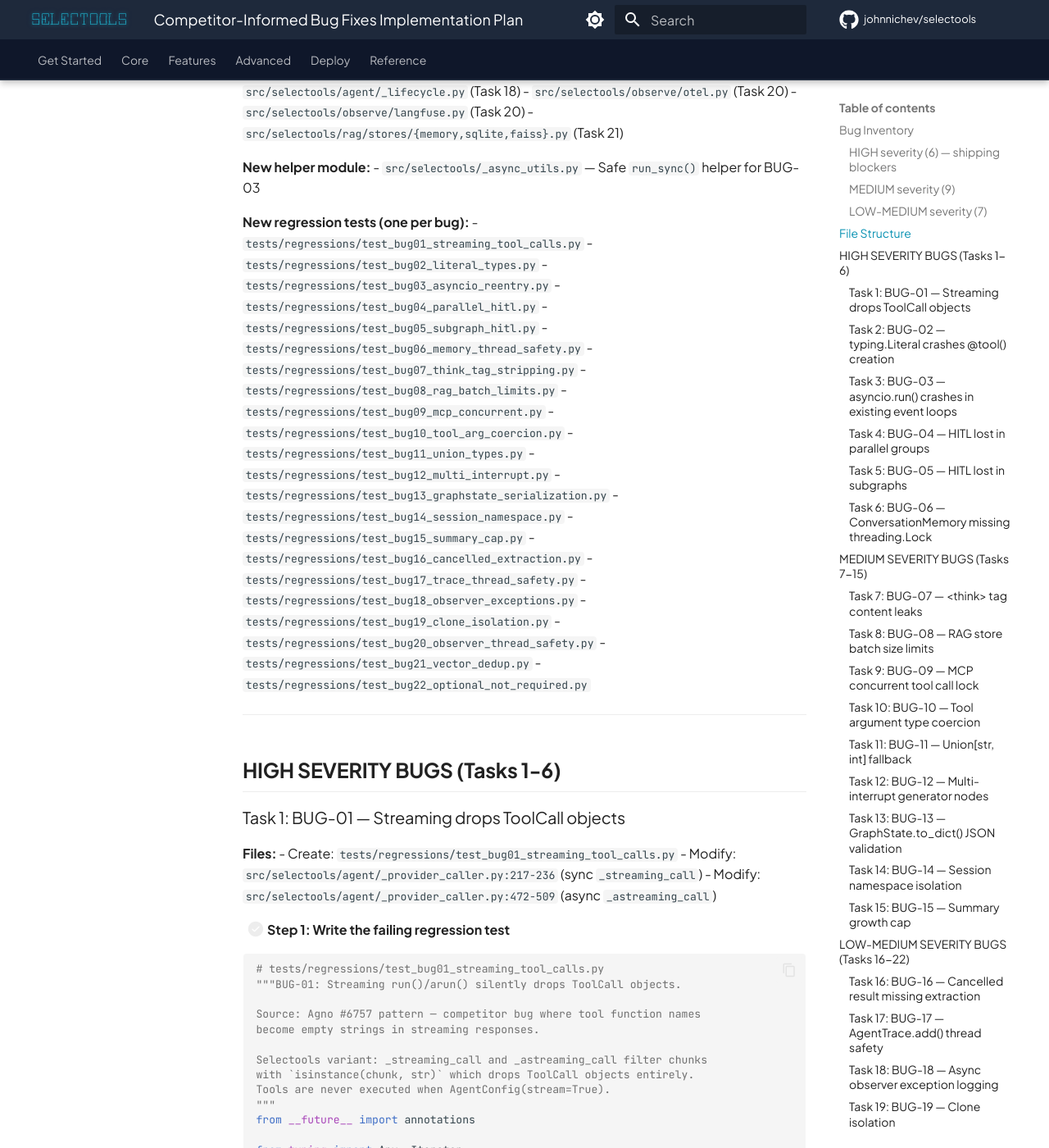
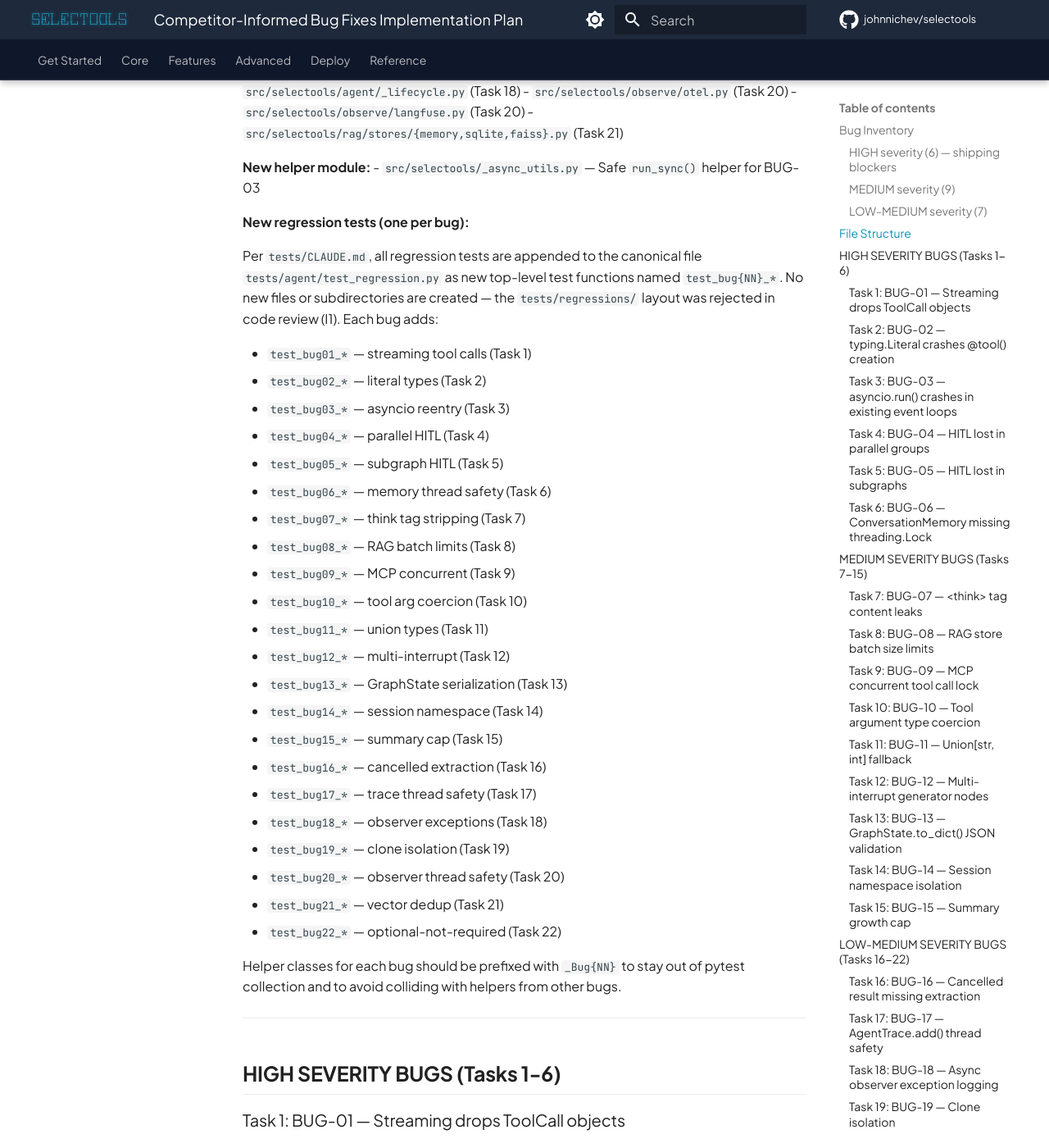
Before and after one commit to johnnichev/selectools, an MkDocs documentation site: the page built from docs/superpowers/plans/2026-04-10-competitor-bug-fixes.md, in a window 1280 px wide and 1400 px high, scrolled down 2995 px. Shown: the whole window at 82% size. Built offline with MkDocs 1.6.1 and Material for MkDocs 9.7.7, drawn with Linux system fonts in a browser that asks for light colours; comment, search, counter and statistics services are not loaded; some of the changed text lies outside the part shown.

Commit message:
fix(tests): relocate BUG-01 regression tests to canonical location
Addresses code review I1 and I2:

I1: Regression tests must live in tests/agent/test_regression.py
per tests/CLAUDE.md convention — not in a new tests/regressions/
package. The three BUG-01 tests are now appended to the canonical
file with test_bug01_ prefixes for discoverability.

I2: Added test_bug01_astreaming_sync_fallback_preserves_tool_calls
to cover the async sync-fallback branch of _astreaming_call — the
third of three structurally-identical ToolCall collection sites
that previously had no end-to-end coverage.

Plan document updated to target the canonical location for all
remaining tasks (BUG-02 through BUG-22).

```diff
--- a/docs/superpowers/plans/2026-04-10-competitor-bug-fixes.md
+++ b/docs/superpowers/plans/2026-04-10-competitor-bug-fixes.md
@@ -85,28 +85,37 @@
 - `src/selectools/_async_utils.py` — Safe `run_sync()` helper for BUG-03
 
 **New regression tests (one per bug):**
-- `tests/regressions/test_bug01_streaming_tool_calls.py`
-- `tests/regressions/test_bug02_literal_types.py`
-- `tests/regressions/test_bug03_asyncio_reentry.py`
-- `tests/regressions/test_bug04_parallel_hitl.py`
-- `tests/regressions/test_bug05_subgraph_hitl.py`
-- `tests/regressions/test_bug06_memory_thread_safety.py`
-- `tests/regressions/test_bug07_think_tag_stripping.py`
-- `tests/regressions/test_bug08_rag_batch_limits.py`
-- `tests/regressions/test_bug09_mcp_concurrent.py`
-- `tests/regressions/test_bug10_tool_arg_coercion.py`
-- `tests/regressions/test_bug11_union_types.py`
-- `tests/regressions/test_bug12_multi_interrupt.py`
-- `tests/regressions/test_bug13_graphstate_serialization.py`
-- `tests/regressions/test_bug14_session_namespace.py`
-- `tests/regressions/test_bug15_summary_cap.py`
-- `tests/regressions/test_bug16_cancelled_extraction.py`
-- `tests/regressions/test_bug17_trace_thread_safety.py`
-- `tests/regressions/test_bug18_observer_exceptions.py`
-- `tests/regressions/test_bug19_clone_isolation.py`
-- `tests/regressions/test_bug20_observer_thread_safety.py`
-- `tests/regressions/test_bug21_vector_dedup.py`
-- `tests/regressions/test_bug22_optional_not_required.py`
+
+Per `tests/CLAUDE.md`, all regression tests are appended to the canonical file
+`tests/agent/test_regression.py` as new top-level test functions named
+`test_bug{NN}_*`. No new files or subdirectories are created — the
+`tests/regressions/` layout was rejected in code review (I1). Each bug adds:
+
+- `test_bug01_*` — streaming tool calls (Task 1)
+- `test_bug02_*` — literal types (Task 2)
+- `test_bug03_*` — asyncio reentry (Task 3)
+- `test_bug04_*` — parallel HITL (Task 4)
+- `test_bug05_*` — subgraph HITL (Task 5)
+- `test_bug06_*` — memory thread safety (Task 6)
+- `test_bug07_*` — think tag stripping (Task 7)
+- `test_bug08_*` — RAG batch limits (Task 8)
+- `test_bug09_*` — MCP concurrent (Task 9)
+- `test_bug10_*` — tool arg coercion (Task 10)
+- `test_bug11_*` — union types (Task 11)
+- `test_bug12_*` — multi-interrupt (Task 12)
+- `test_bug13_*` — GraphState serialization (Task 13)
+- `test_bug14_*` — session namespace (Task 14)
+- `test_bug15_*` — summary cap (Task 15)
+- `test_bug16_*` — cancelled extraction (Task 16)
+- `test_bug17_*` — trace thread safety (Task 17)
+- `test_bug18_*` — observer exceptions (Task 18)
+- `test_bug19_*` — clone isolation (Task 19)
+- `test_bug20_*` — observer thread safety (Task 20)
+- `test_bug21_*` — vector dedup (Task 21)
+- `test_bug22_*` — optional-not-required (Task 22)
+
+Helper classes for each bug should be prefixed with `_Bug{NN}` to stay out of
+pytest collection and to avoid colliding with helpers from other bugs.
 
 ---
 
@@ -115,7 +124,7 @@
 ### Task 1: BUG-01 — Streaming drops ToolCall objects
 
 **Files:**
-- Create: `tests/regressions/test_bug01_streaming_tool_calls.py`
+- Modify: `tests/agent/test_regression.py` — add test function `test_bug01_streaming_preserves_tool_calls` (and async/sync-fallback siblings)
 - Modify: `src/selectools/agent/_provider_caller.py:217-236` (sync `_streaming_call`)
 - Modify: `src/selectools/agent/_provider_caller.py:472-509` (async `_astreaming_call`)
 
@@ -286,7 +295,7 @@ Cross-referenced from Agno #6757."
 ### Task 2: BUG-02 — `typing.Literal` crashes `@tool()` creation
 
 **Files:**
-- Create: `tests/regressions/test_bug02_literal_types.py`
+- Modify: `tests/agent/test_regression.py` — add test function `test_bug02_literal_types`
 - Modify: `src/selectools/tools/decorators.py:10,16-46,98-111`
 
 - [ ] **Step 1: Write the failing test**
@@ -445,7 +454,7 @@ Cross-referenced from Agno #6720."
 
 **Files:**
 - Create: `src/selectools/_async_utils.py`
-- Create: `tests/regressions/test_bug03_asyncio_reentry.py`
+- Modify: `tests/agent/test_regression.py` — add test function `test_bug03_asyncio_reentry`
 - Modify: `src/selectools/orchestration/graph.py:479` (`AgentGraph.run`)
 - Modify: `src/selectools/orchestration/graph.py:1059` (`AgentGraph.resume`)
 - Modify: `src/selectools/orchestration/supervisor.py:240` (`SupervisorAgent.run`)
@@ -643,7 +652,7 @@ Cross-referenced from PraisonAI #1165."
 ### Task 4: BUG-04 — HITL lost in parallel groups
 
 **Files:**
-- Create: `tests/regressions/test_bug04_parallel_hitl.py`
+- Modify: `tests/agent/test_regression.py` — add test function `test_bug04_parallel_hitl`
 - Modify: `src/selectools/orchestration/graph.py:1237-1288` (`_aexecute_parallel`)
 
 - [ ] **Step 1: Write the failing test**
@@ -813,7 +822,7 @@ Cross-referenced from Agno #4921."
 ### Task 5: BUG-05 — HITL lost in subgraphs
 
 **Files:**
-- Create: `tests/regressions/test_bug05_subgraph_hitl.py`
+- Modify: `tests/agent/test_regression.py` — add test function `test_bug05_subgraph_hitl`
 - Modify: `src/selectools/orchestration/graph.py:1295-1332` (`_aexecute_subgraph`)
 
 - [ ] **Step 1: Write the failing test**
@@ -968,7 +977,7 @@ Cross-referenced from Agno #4921."
 ### Task 6: BUG-06 — ConversationMemory missing threading.Lock
 
 **Files:**
-- Create: `tests/regressions/test_bug06_memory_thread_safety.py`
+- Modify: `tests/agent/test_regression.py` — add test function `test_bug06_memory_thread_safety`
 - Modify: `src/selectools/memory.py`
 
 - [ ] **Step 1: Write the failing test**
@@ -1137,7 +1146,7 @@ Cross-referenced from PraisonAI #1164 / #1260."
 ### Task 7: BUG-07 — `<think>` tag content leaks
 
 **Files:**
-- Create: `tests/regressions/test_bug07_think_tag_stripping.py`
+- Modify: `tests/agent/test_regression.py` — add test function `test_bug07_think_tag_stripping`
 - Modify: `src/selectools/providers/anthropic_provider.py`
 
 - [ ] **Step 1: Write the failing test**
@@ -1215,7 +1224,7 @@ git commit -m "fix(anthropic): strip <think> reasoning tags from output (BUG-07)
 ### Task 8: BUG-08 — RAG store batch size limits
 
 **Files:**
-- Create: `tests/regressions/test_bug08_rag_batch_limits.py`
+- Modify: `tests/agent/test_regression.py` — add test function `test_bug08_rag_batch_limits`
 - Modify: `src/selectools/rag/stores/{chroma,pinecone,qdrant}.py`
 
 - [ ] **Step 1: Write failing test**
@@ -1272,7 +1281,7 @@ git commit -m "fix(rag): chunk large upserts in Chroma/Pinecone/Qdrant (BUG-08)"
 ### Task 9: BUG-09 — MCP concurrent tool call lock
 
 **Files:**
-- Create: `tests/regressions/test_bug09_mcp_concurrent.py`
+- Modify: `tests/agent/test_regression.py` — add test function `test_bug09_mcp_concurrent`
 - Modify: `src/selectools/mcp/client.py`
 
 - [ ] **Step 1: Write failing test** (see original spec for the async test with mocked session)
@@ -1292,7 +1301,7 @@ git commit -m "fix(mcp): serialize concurrent tool calls on shared session (BUG-
 ### Task 10: BUG-10 — Tool argument type coercion
 
 **Files:**
-- Create: `tests/regressions/test_bug10_tool_arg_coercion.py`
+- Modify: `tests/agent/test_regression.py` — add test function `test_bug10_tool_arg_coercion`
 - Modify: `src/selectools/tools/base.py:326-344`
 
 - [ ] **Step 1: Write failing test** (str→int, str→float, str→bool coercion)
@@ -1332,7 +1341,7 @@ git commit -m "fix(tools): coerce string args to int/float/bool (BUG-10)"
 ### Task 11: BUG-11 — `Union[str, int]` fallback
 
 **Files:**
-- Create: `tests/regressions/test_bug11_union_types.py`
+- Modify: `tests/agent/test_regression.py` — add test function `test_bug11_union_types`
 - Modify: `src/selectools/tools/decorators.py:26-31`
 
 - [ ] **Step 1: Write failing test**
@@ -1362,7 +1371,7 @@ git commit -m "fix(tools): support Union[str, int] via str fallback (BUG-11)"
 ### Task 12: BUG-12 — Multi-interrupt generator nodes
 
 **Files:**
-- Create: `tests/regressions/test_bug12_multi_interrupt.py`
+- Modify: `tests/agent/test_regression.py` — add test function `test_bug12_multi_interrupt`
 - Modify: `src/selectools/orchestration/graph.py:1139-1166`
 
 - [ ] **Step 1: Write failing test** — two-gate generator, both interrupts must fire
@@ -1390,7 +1399,7 @@ git commit -m "fix(orchestration): handle multi-interrupt generator nodes (BUG-1
 ### Task 13: BUG-13 — GraphState.to_dict() JSON validation
 
 **Files:**
-- Create: `tests/regressions/test_bug13_graphstate_serialization.py`
+- Modify: `tests/agent/test_regression.py` — add test function `test_bug13_graphstate_serialization`
 - Modify: `src/selectools/orchestration/state.py:91,117`
 
 - [ ] **Step 1: Write failing test** — non-serializable object should raise clearly
@@ -1427,7 +1436,7 @@ git commit -m "fix(state): fail fast on non-serializable GraphState.data (BUG-13
 ### Task 14: BUG-14 — Session namespace isolation
 
 **Files:**
-- Create: `tests/regressions/test_bug14_session_namespace.py`
+- Modify: `tests/agent/test_regression.py` — add test function `test_bug14_session_namespace`
 - Modify: `src/selectools/sessions.py` (all 3 stores)
 
 - [ ] **Step 1: Write failing test**
@@ -1461,7 +1470,7 @@ git commit -m "fix(sessions): add namespace parameter for session isolation (BUG
 ### Task 15: BUG-15 — Summary growth cap
 
 **Files:**
-- Create: `tests/regressions/test_bug15_summary_cap.py`
+- Modify: `tests/agent/test_regression.py` — add test function `test_bug15_summary_cap`
 - Modify: `src/selectools/agent/_memory_manager.py:99-100`
 
 - [ ] **Step 1: Write failing test**
@@ -1630,4 +1639,4 @@ Write `docs/superpowers/plans/2026-04-10-bug-fix-summary.md` with:
 - **Spec coverage:** All 22 bugs from the cross-reference report have a corresponding task (Tasks 1-22) + final verification (Task 23). ✓
 - **No placeholders:** Every task has exact file paths, exact line numbers, complete code snippets for the fix, and explicit bash commands. Tasks 16-22 are lighter because those bugs are small and mechanical — each still specifies the file, the test, the fix, and the commit. ✓
 - **Type consistency:** `run_sync` has a single signature across all 8 sync wrapper replacements. The new `_literal_info` helper is consistent with `_unwrap_type`. The 4-tuple return from `run_child` and 3-tuple from `_aexecute_subgraph` are consistent with their callers. ✓
-- **Test isolation:** All 22 regression tests live under `tests/regressions/` and are independently runnable — no inter-test dependencies. ✓
+- **Test isolation:** All 22 regression tests live in `tests/agent/test_regression.py` as `test_bug{NN}_*` functions and are independently runnable — no inter-test dependencies. ✓
```
Also changed, not shown: 3 other files.
